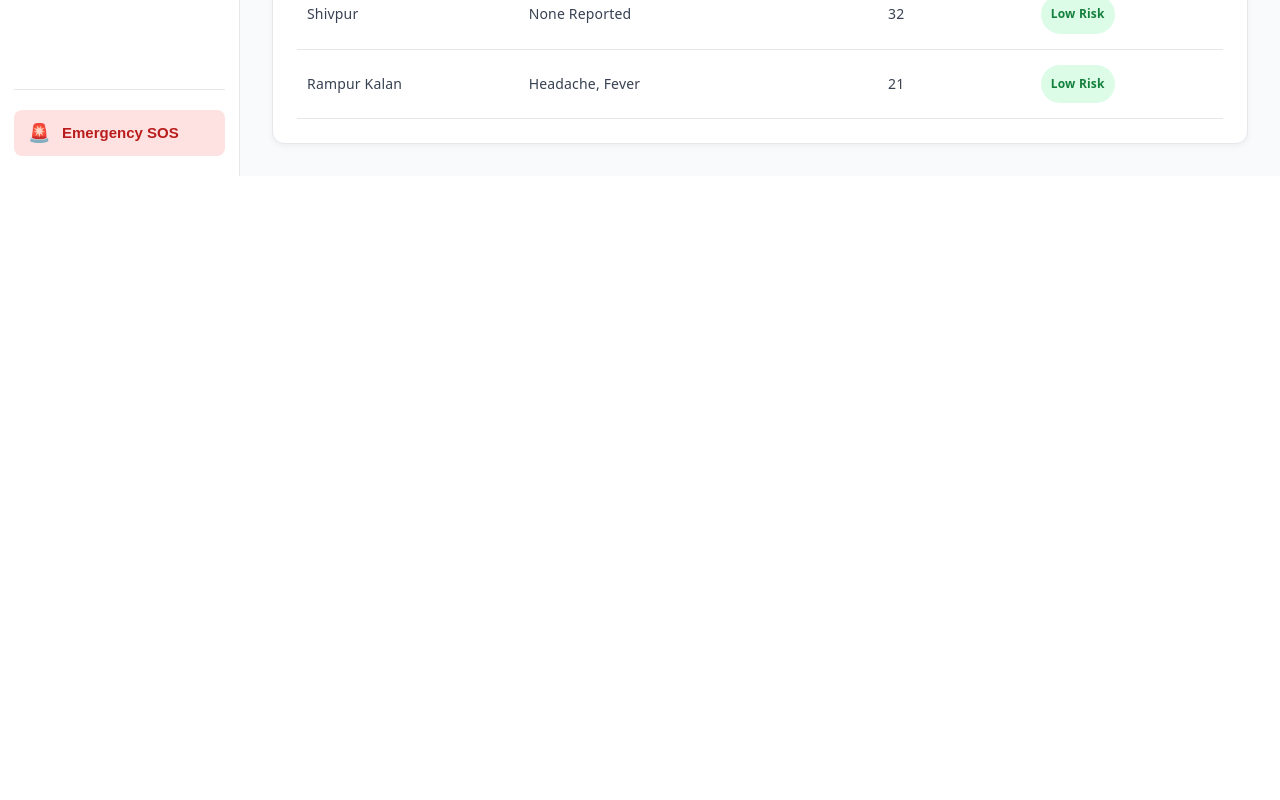
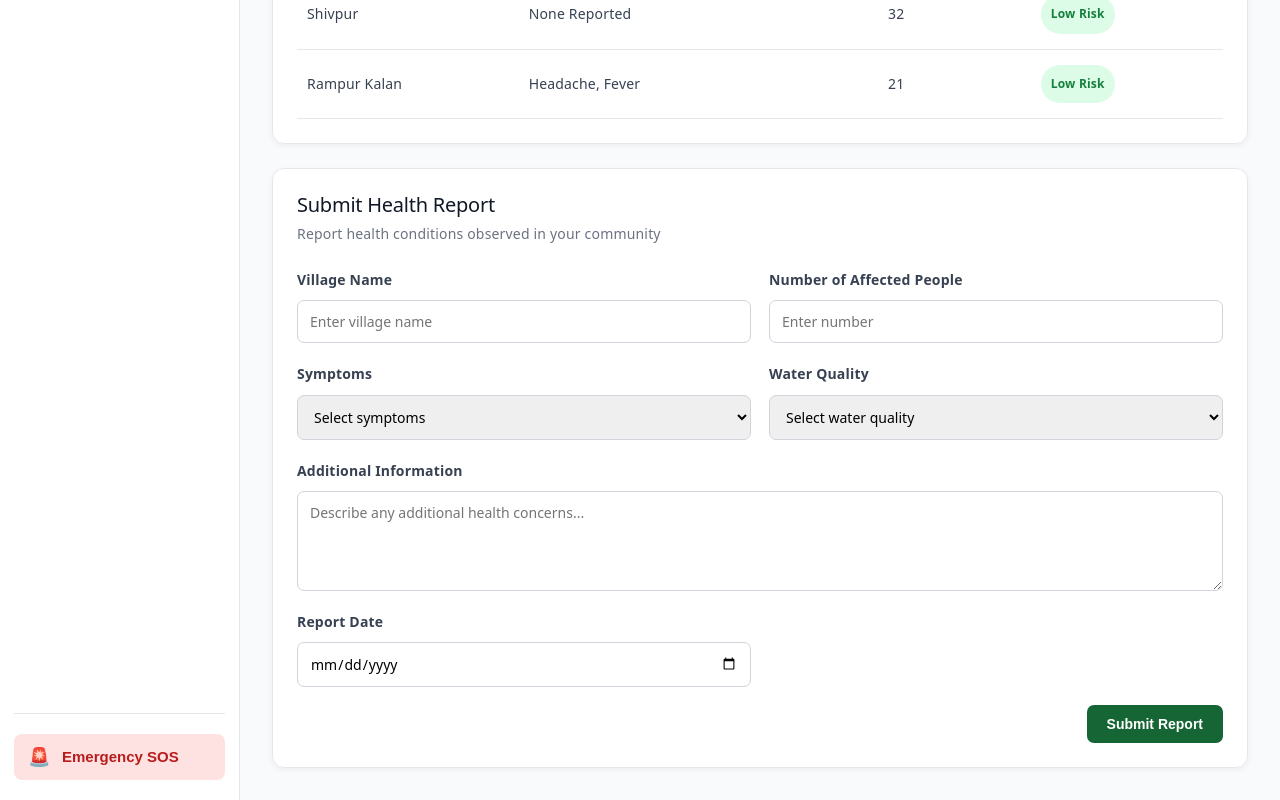
Before and after one commit to Vikashkumar920/Smart-Community-Health-Monitoring-System, a React (Vite) app in the folder frontend/: page / in a window 1280 px wide. Shown: the part 2487-3287 px from the top of the page. Before the commit the page ends 2663 px from the top, so only its background shows below. Built offline with nearby package versions, Linux system fonts and the light colour scheme.

Commit message:
Add health report submission form

```diff
--- a/frontend/src/App.jsx
+++ b/frontend/src/App.jsx
@@ -8,6 +8,7 @@ import RiskOverview from './components/RiskOverview/RiskOverview'
 import VillageOverview from './components/VillageOverview/VillageOverview'
 import WaterQuality from './components/WaterQuality/WaterQuality'
 import HealthReports from './components/HealthReports/HealthReports'
+import ReportForm from './components/ReportForm/ReportForm'
 
 function App() {
   return (
@@ -70,6 +71,8 @@ function App() {
           <WaterQuality />
 
           <HealthReports />
+
+          <ReportForm />
         </main>
       </div>
     </>
--- /dev/null
+++ b/frontend/src/components/ReportForm/ReportForm.css
@@ -0,0 +1,118 @@
+.report-form-section {
+  background: #ffffff;
+  border: 1px solid #e5e7eb;
+  border-radius: 12px;
+  padding: 24px;
+  margin-top: 24px;
+  box-shadow: 0 2px 6px rgba(0, 0, 0, 0.05);
+}
+
+.report-form-header {
+  margin-bottom: 20px;
+}
+
+.report-form-header h2 {
+  margin: 0 0 5px;
+  font-size: 20px;
+  color: #111827;
+}
+
+.report-form-header p {
+  margin: 0;
+  color: #6b7280;
+  font-size: 14px;
+}
+
+.success-message {
+  background: #dcfce7;
+  color: #15803d;
+  border: 1px solid #bbf7d0;
+  padding: 12px 15px;
+  border-radius: 8px;
+  margin-bottom: 20px;
+  font-size: 14px;
+}
+
+.report-form {
+  display: grid;
+  grid-template-columns: repeat(2, 1fr);
+  gap: 18px;
+}
+
+.form-group {
+  display: flex;
+  flex-direction: column;
+  gap: 7px;
+}
+
+.form-group label {
+  font-size: 14px;
+  font-weight: 600;
+  color: #374151;
+}
+
+.form-group input,
+.form-group select,
+.form-group textarea {
+  width: 100%;
+  box-sizing: border-box;
+  padding: 11px 12px;
+  border: 1px solid #d1d5db;
+  border-radius: 7px;
+  font-size: 14px;
+  font-family: inherit;
+  outline: none;
+}
+
+.form-group input:focus,
+.form-group select:focus,
+.form-group textarea:focus {
+  border-color: #166534;
+}
+
+.form-group textarea {
+  resize: vertical;
+}
+
+.full-width {
+  grid-column: 1 / -1;
+}
+
+.form-actions {
+  grid-column: 1 / -1;
+  display: flex;
+  justify-content: flex-end;
+}
+
+.submit-report-btn {
+  border: none;
+  background: #166534;
+  color: #ffffff;
+  padding: 11px 20px;
+  border-radius: 7px;
+  cursor: pointer;
+  font-size: 14px;
+  font-weight: 600;
+}
+
+.submit-report-btn:hover {
+  background: #14532d;
+}
+
+@media (max-width: 700px) {
+  .report-form {
+    grid-template-columns: 1fr;
+  }
+
+  .full-width {
+    grid-column: auto;
+  }
+
+  .form-actions {
+    grid-column: auto;
+  }
+
+  .submit-report-btn {
+    width: 100%;
+  }
+}
--- /dev/null
+++ b/frontend/src/components/ReportForm/ReportForm.jsx
@@ -0,0 +1,98 @@
+import { useState } from 'react'
+import './ReportForm.css'
+
+function ReportForm() {
+  const [submitted, setSubmitted] = useState(false)
+
+  const handleSubmit = (event) => {
+    event.preventDefault()
+    setSubmitted(true)
+  }
+
+  return (
+    <section className="report-form-section">
+      <div className="report-form-header">
+        <div>
+          <h2>Submit Health Report</h2>
+          <p>Report health conditions observed in your community</p>
+        </div>
+      </div>
+
+      {submitted && (
+        <div className="success-message">
+          Health report submitted successfully.
+        </div>
+      )}
+
+      <form className="report-form" onSubmit={handleSubmit}>
+        <div className="form-group">
+          <label>Village Name</label>
+          <input
+            type="text"
+            placeholder="Enter village name"
+            required
+          />
+        </div>
+
+        <div className="form-group">
+          <label>Number of Affected People</label>
+          <input
+            type="number"
+            min="1"
+            placeholder="Enter number"
+            required
+          />
+        </div>
+
+        <div className="form-group">
+          <label>Symptoms</label>
+          <select required>
+            <option value="">Select symptoms</option>
+            <option value="fever">Fever</option>
+            <option value="diarrhea">Diarrhea</option>
+            <option value="vomiting">Vomiting</option>
+            <option value="headache">Headache</option>
+            <option value="fever-diarrhea">
+              Fever and Diarrhea
+            </option>
+            <option value="other">Other</option>
+          </select>
+        </div>
+
+        <div className="form-group">
+          <label>Water Quality</label>
+          <select required>
+            <option value="">Select water quality</option>
+            <option value="good">Good</option>
+            <option value="average">Average</option>
+            <option value="poor">Poor</option>
+          </select>
+        </div>
+
+        <div className="form-group full-width">
+          <label>Additional Information</label>
+          <textarea
+            rows="4"
+            placeholder="Describe any additional health concerns..."
+          ></textarea>
+        </div>
+
+        <div className="form-group">
+          <label>Report Date</label>
+          <input
+            type="date"
+            required
+          />
+        </div>
+
+        <div className="form-actions">
+          <button type="submit" className="submit-report-btn">
+            Submit Report
+          </button>
+        </div>
+      </form>
+    </section>
+  )
+}
+
+export default ReportForm
```
